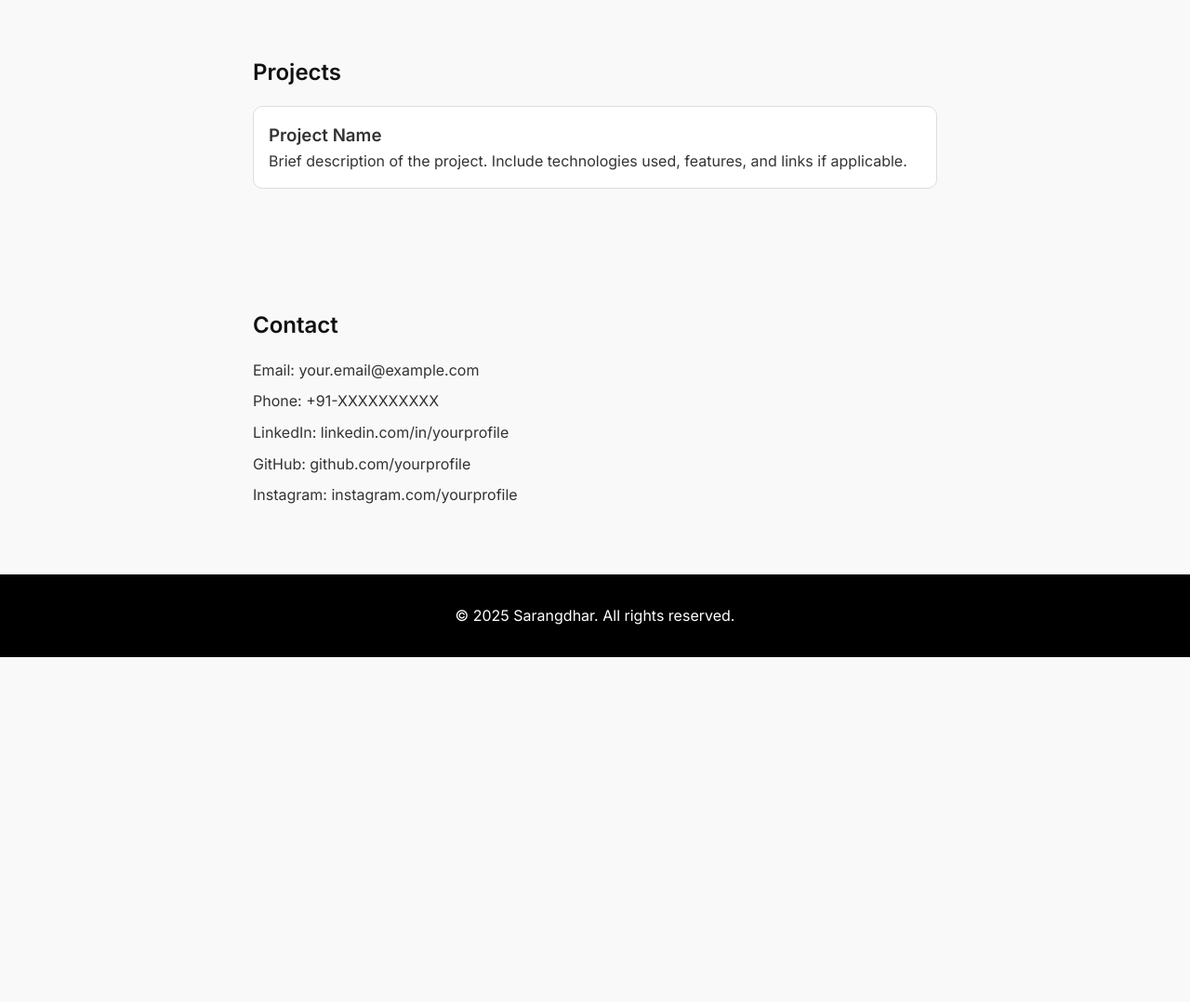
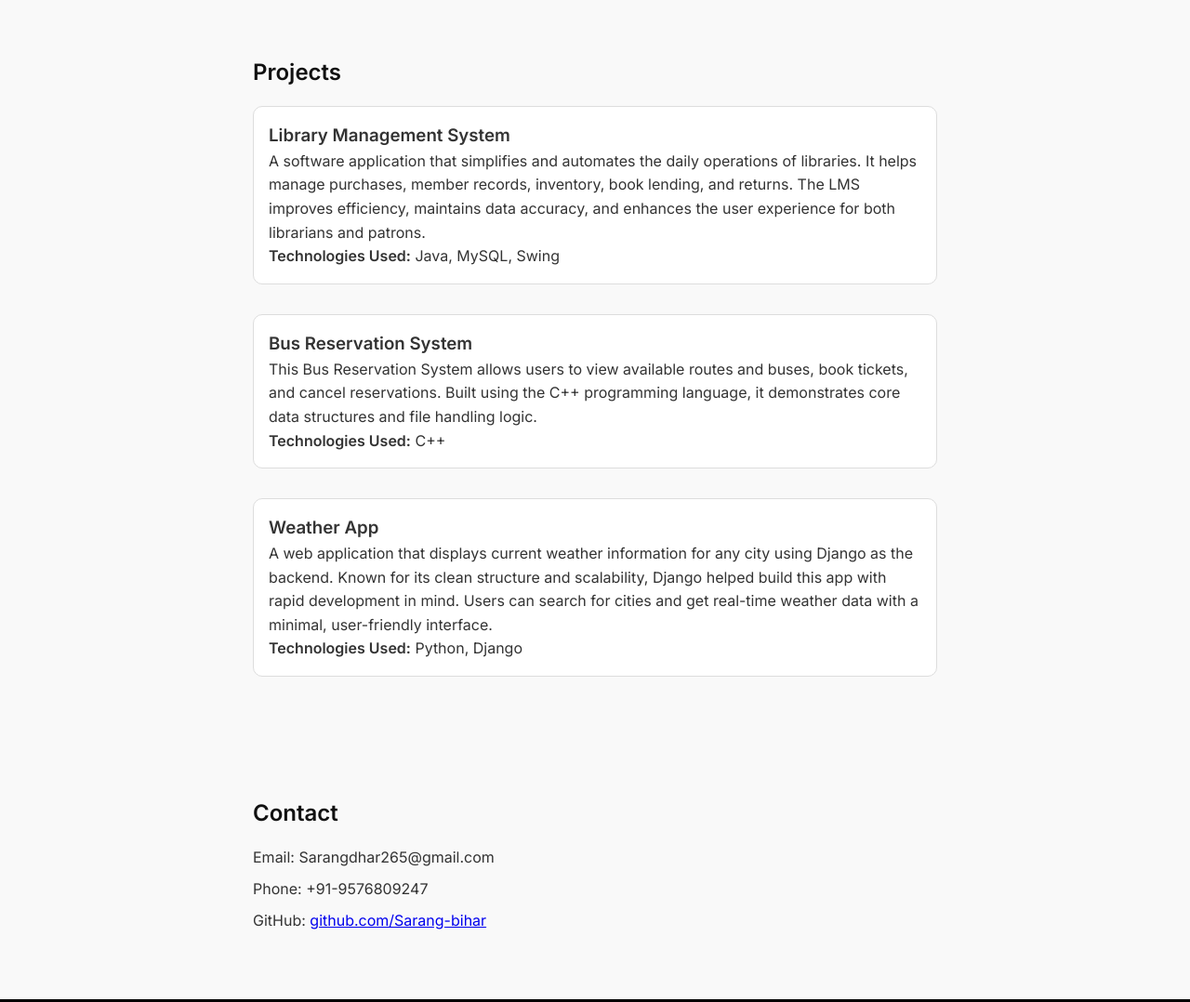
Before and after one commit to Sarang-bihar/portfolio, a plain HTML site: page index.html in a window 1280 px wide. Shown: the part 480-1558 px from the top of the page at 93% size. Before the commit the page ends 1187 px from the top, so only its background shows below. Drawn offline with Linux system fonts and the light colour scheme.

Commit message:
Update index.html

```diff
--- a/index.html
+++ b/index.html
@@ -1,4 +1,3 @@
-<!DOCTYPE html>
 <html lang="en">
 <head>
   <meta charset="UTF-8" />
@@ -91,20 +90,28 @@
     <h2>Projects</h2>
     <div class="projects">
       <div class="project">
-        <h3>Project Name</h3>
-        <p>Brief description of the project. Include technologies used, features, and links if applicable.</p>
+        <h3>Library Management System</h3>
+        <p>A software application that simplifies and automates the daily operations of libraries. It helps manage purchases, member records, inventory, book lending, and returns. The LMS improves efficiency, maintains data accuracy, and enhances the user experience for both librarians and patrons.</p>
+        <p><strong>Technologies Used:</strong> Java, MySQL, Swing</p>
       </div>
-      <!-- Add more project blocks as needed -->
+      <div class="project">
+        <h3>Bus Reservation System</h3>
+        <p>This Bus Reservation System allows users to view available routes and buses, book tickets, and cancel reservations. Built using the C++ programming language, it demonstrates core data structures and file handling logic.</p>
+        <p><strong>Technologies Used:</strong> C++</p>
+      </div>
+      <div class="project">
+        <h3>Weather App</h3>
+        <p>A web application that displays current weather information for any city using Django as the backend. Known for its clean structure and scalability, Django helped build this app with rapid development in mind. Users can search for cities and get real-time weather data with a minimal, user-friendly interface.</p>
+        <p><strong>Technologies Used:</strong> Python, Django</p>
+      </div>
     </div>
   </section>
   <section id="contact">
     <h2>Contact</h2>
     <div class="contact-info">
-      <p>Email: your.email@example.com</p>
-      <p>Phone: +91-XXXXXXXXXX</p>
-      <p>LinkedIn: linkedin.com/in/yourprofile</p>
-      <p>GitHub: github.com/yourprofile</p>
-      <p>Instagram: instagram.com/yourprofile</p>
+      <p>Email: Sarangdhar265@gmail.com</p>
+      <p>Phone: +91-9576809247</p>
+      <p>GitHub: <a href="https://github.com/Sarang-bihar" target="_blank">github.com/Sarang-bihar</a></p>
     </div>
   </section>
   <footer>
```
